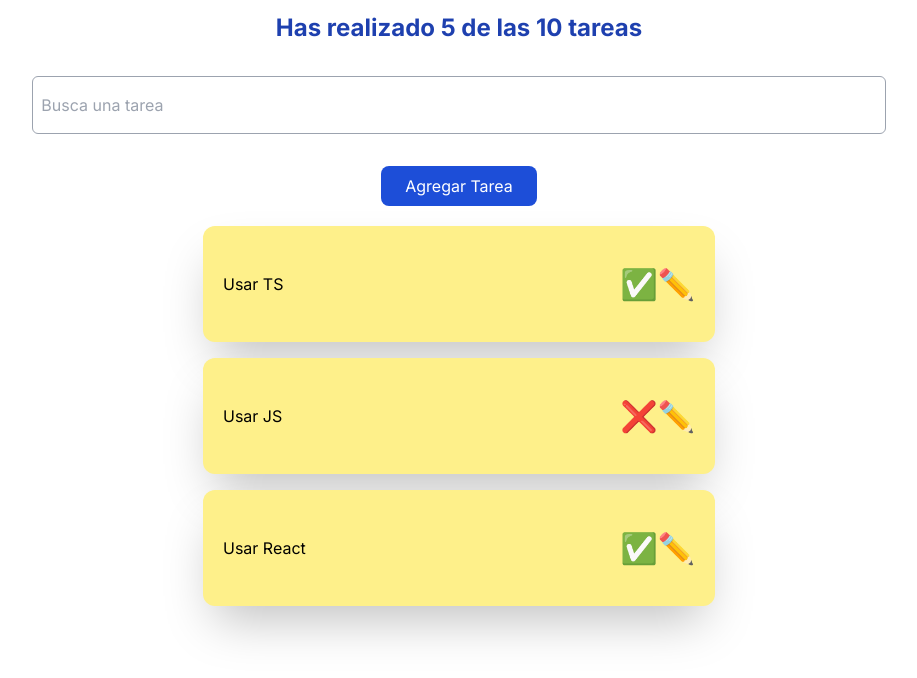
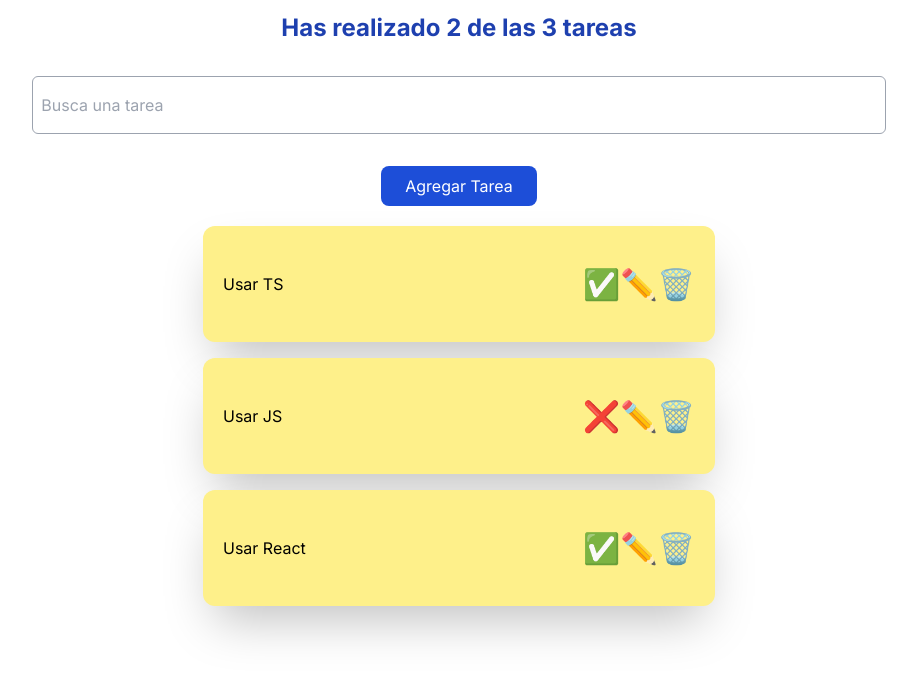
Before and after one commit to SebasHG11/App-Tareas-React-TS-tailwind-, a Next.js app: page / in a window 1280 px wide. Shown: the top 678 px of the page, without its empty margins (181-1098 px from the left). Built offline with nearby package versions, Linux system fonts and the light colour scheme.

Commit message:
Se agrega funcionalidad al header

```diff
--- a/src/app/page.tsx
+++ b/src/app/page.tsx
@@ -14,7 +14,7 @@ export default function Home() {
   ];
 
   const [tareas, setTareas] = useState<ITarea[]>(initialValue);
-  const [tareasFilter, setTareasFilter] = useState<ITarea[]>(tareas)
+  const [tareasFilter, setTareasFilter] = useState<ITarea[]>(tareas);
   const [busqueda, setBusqueda] = useState<string>('');
 
   const handleCambiarCompletado = (id: number, event: MouseEvent<HTMLSpanElement, globalThis.MouseEvent>): void =>{
@@ -37,7 +37,9 @@ export default function Home() {
 
   return (
     <div className="grid place-items-center">
-      <HeaderTareas />
+      <HeaderTareas
+        tareas={tareas}
+      />
       <BuscadorTareas
         busqueda={busqueda}
         setBusqueda={setBusqueda}
@@ -53,9 +55,12 @@ export default function Home() {
             />
           ))
           :
-          <h1>¡No tienes Tareas en el momento! ¡Agrega una!</h1>
+          <h1
+            className="m-10 font-bold text-3xl text-red-500"
+          >
+            ¡No tienes tareas en el momento! ¡Agrega una!
+          </h1>
         }
-
       </ContenedorCards>
     </div>
   );
--- a/src/components/CardTarea/index.tsx
+++ b/src/components/CardTarea/index.tsx
@@ -24,6 +24,7 @@ export const CardTarea = ({ tarea, handleCambiarCompletado }: Props): JSX.Elemen
                   className="text-3xl cursor-pointer hover:text-4xl">❌</span>
               }
               <span className="text-3xl cursor-pointer hover:text-4xl">✏️</span>
+              <span className="text-3xl cursor-pointer hover:text-4xl">🗑️</span>
             </div>
         </div>
     );
--- a/src/components/HeaderTareas/index.tsx
+++ b/src/components/HeaderTareas/index.tsx
@@ -1,7 +1,46 @@
-export const HeaderTareas = (): JSX.Element =>{
-    return(
+import { useEffect, useState } from "react";
+
+type Props = {
+    tareas: ITarea[]
+};
+
+export const HeaderTareas = ({ tareas }: Props): JSX.Element => {
+    const [count, setCount] = useState<number>(0);
+
+    const handleCount = (): void => {
+        let tareasCompletadas = 0;
+        if (tareas.length > 0) {
+            tareas.map(tarea => {
+                if (tarea.completada === true) {
+                    tareasCompletadas += 1;
+                }
+            })
+        }
+        setCount(tareasCompletadas);
+    }
+
+    useEffect(() => {
+        handleCount();
+    }, [tareas]);
+
+    return (
         <div className="m-3">
-            <h1 className="text-blue-800 font-bold text-2xl">Has realizado 5 de las 10 tareas</h1>
+            {tareas.length <= 0 &&
+                <h1 className="text-blue-800 font-bold text-2xl">
+                    No hay tareas
+                </h1>
+            }
+            {(tareas.length > 0 && tareas.length !== count) &&
+                <h1 className="text-blue-800 font-bold text-2xl">
+                    Has realizado {count} de las {tareas.length} tareas
+                </h1>
+            }
+            {tareas.length === count &&
+                <h1 className="text-blue-800 font-bold text-2xl">
+                    ¡Felicidades! ¡Terminaste todas las tareas!
+                </h1>
+            }
+
         </div>
     );
 }
```
